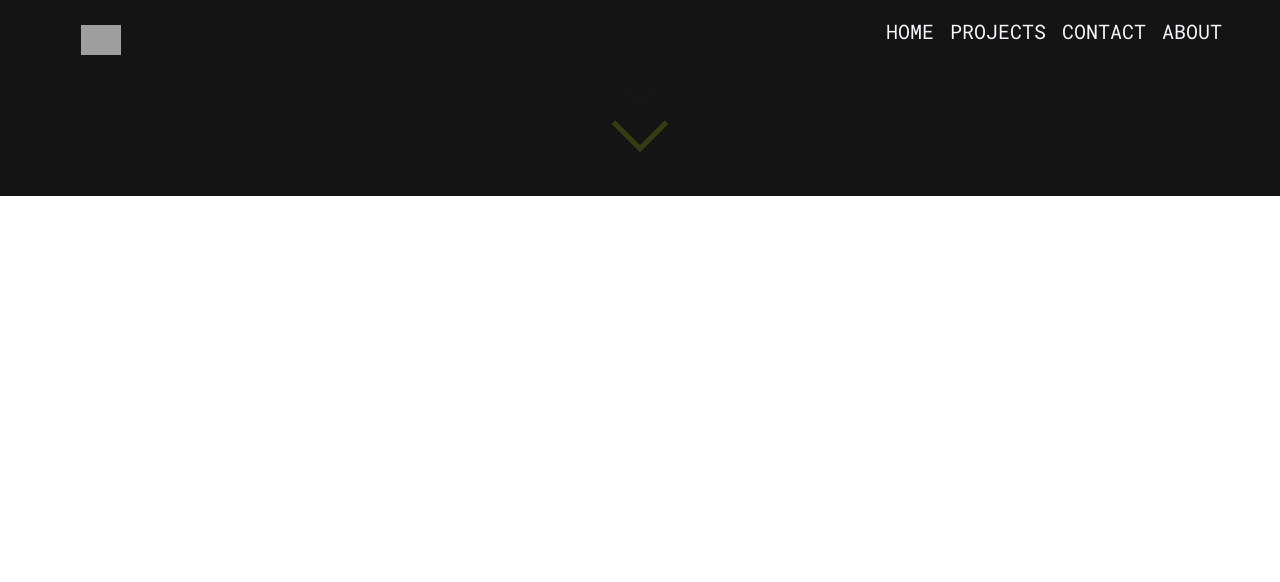
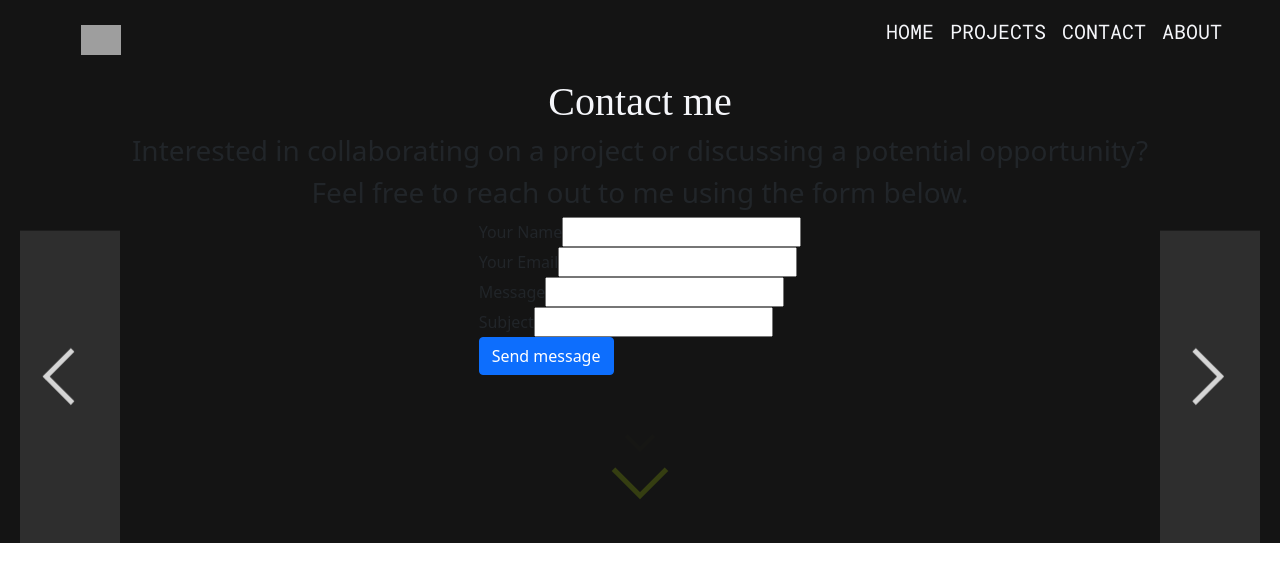
Before and after one commit to OlhaOvcharenko/Portfolio, a React (Create React App) app in the folder client/: page /contact in a window 1280 px wide. Shown: the top 582 px of the page. Built offline with nearby package versions, Linux system fonts and the light colour scheme; no server answers; grey boxes are pictures that could not be loaded; a web font is replaced by a local one.

Commit message:
create Contact.js

```diff
--- a/client/src/App.js
+++ b/client/src/App.js
@@ -8,6 +8,7 @@ import { useState } from "react";
 import { loadProjectsRequest } from "./redux/projectsRedux";
 import { useEffect } from "react";
 import { Spinner } from "react-bootstrap";
+import Contact from "./components/Pages/Contact/Contact";
 
 const App = () => {
 
@@ -45,6 +46,7 @@ const App = () => {
       <Routes>
         <Route path="/" element={<Home />} />
         <Route path="/projects" element={<Projects />} />
+        <Route path="/contact" element={<Contact />} />
       </Routes>
       <Footer />
     </div>
--- /dev/null
+++ b/client/src/components/Pages/Contact/Contact.js
@@ -0,0 +1,38 @@
+import ArrowLeft from "../../Common/ArrowLeft/ArrowLeft"
+import ArrowRight from "../../Common/ArrowRight/Arrow"
+import PageContainer from "../../Common/PageContainer/PageContainer"
+
+
+const Contact = () => {
+  return (
+    <PageContainer>
+      <ArrowRight to="/About" />
+      <ArrowLeft to="/projects" />
+      <h1 className="text-center">Contact me</h1>
+      <h3>Interested in collaborating on a project or discussing a potential opportunity? </h3>
+      <h3>Feel free to reach out to me using the form below.</h3>
+      <form>
+        <div className="form-group">
+          <label htmlFor="name">Your Name</label>
+          <input type="text" id="name" name="name"required />
+        </div>
+        <div className="form-group">
+          <label htmlFor="email">Your Email</label>
+          <input type="email" id="email" name="email" required />
+        </div>
+        <div className="form-group">
+          <label htmlFor="text">Message</label>
+          <input type="text" id="text" name="text" required />
+        </div>
+        <div className="form-group">
+          <label htmlFor="text">Subject</label>
+          <input type="text" id="text" name="text" required />
+        </div>
+
+        <button type="submit" className="btn btn-primary">Send message</button>
+    </form>
+  </PageContainer>
+  )
+}
+
+export default Contact;
--- a/client/src/components/Views/NavBar/NavBar.js
+++ b/client/src/components/Views/NavBar/NavBar.js
@@ -25,7 +25,7 @@ const NavBar = () => {
           <Nav.Link href="/projects" className="text-light">
             <p className={styles.link}>PROJECTS</p>
           </Nav.Link>
-          <Nav.Link as={NavLink} to="/contact" className='text-light' >
+          <Nav.Link href="/contact" className='text-light' >
             <p className={styles.link}>CONTACT</p>
           </Nav.Link>
           <Nav.Link as={NavLink} to="/about" className='text-light' >
```
